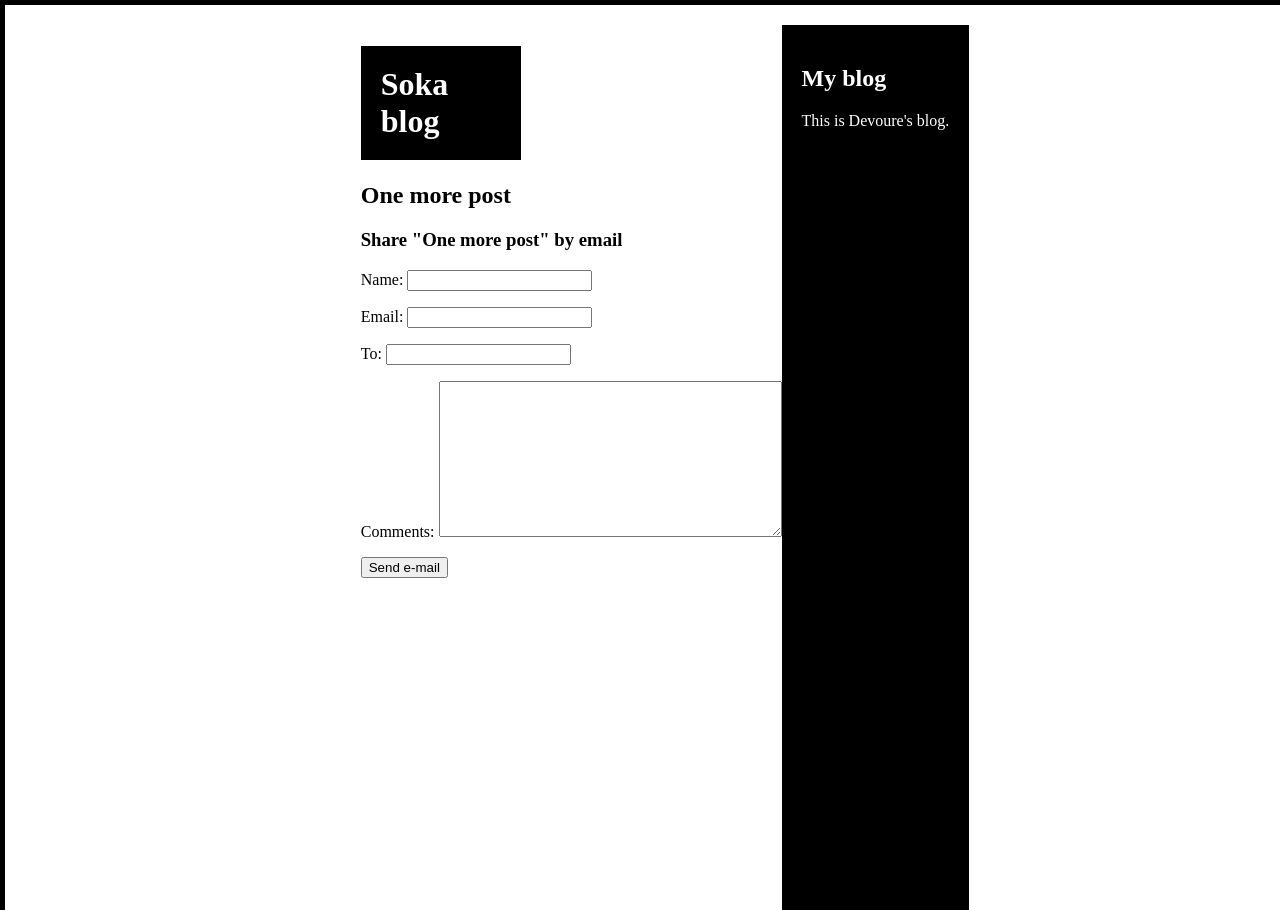
After one commit to devoure/sokablog, a Django app: page /blog/2/share/ in a window 1280 px wide. The commit adds this page. Run offline with Django 3.2, Linux system fonts and the light colour scheme; data comes from the database, SQL or seed files in the repository.

Commit message:
Added Sending emails feature

```diff
--- /dev/null
+++ b/blog/forms.py
@@ -0,0 +1,7 @@
+from django import forms
+
+class EmailPostForm(forms.Form):
+    name = forms.CharField(max_length = 25)
+    email = forms.EmailField()
+    to = forms.EmailField()
+    comments = forms.CharField(required= False, widget=forms.Textarea)
--- a/blog/templates/blog/post/detail.html
+++ b/blog/templates/blog/post/detail.html
@@ -7,4 +7,7 @@
 Published {{post.publish}} by {{post.author}}
 </p></i>
 {{ post.body|linebreaks }}
+<p>
+<a href="{% url "blog:post_share" post.id %}">Share this post</a>
+</p>
 {% endblock %}
--- a/blog/templates/blog/post/list.html
+++ b/blog/templates/blog/post/list.html
@@ -13,6 +13,7 @@
 </p>
 {{ post.body|truncatewords:30|linebreaks }}
 {% endfor %}
+
 {% include "blog/pagination.html" with page=posts %}
 <!-- the page variable in pagination.html is linked to the posts variable
   described in the views (page=posts)-->
--- /dev/null
+++ b/blog/templates/blog/post/share.html
@@ -0,0 +1,20 @@
+{% extends "blog/base.html" %}
+{% block title %}{{post.title}}{% endblock %}
+{% block content %}
+<h1>Soka blog </h1>
+<h2>{{post.title}}</h2>
+{% if sent %}
+<h3>Email was sent successfully</h3>
+<p>
+<u>"{{post.title}}"</u> was successfully sent to {{cd.to}}.
+</p>
+{% else %}
+<h3>Share "{{post.title}}" by email</h3>
+<form action="." method="post">
+  {{form.as_p}}
+  {% csrf_token %}
+  <input type="submit" value="Send e-mail">
+
+  </form>
+  {% endif %}
+  {% endblock %}
--- a/blog/urls.py
+++ b/blog/urls.py
@@ -5,4 +5,5 @@ urlpatterns = [
     url(r'^$', views.post_list, name='post_list'),
     url(r'^(?P<year>\d{4})/(?P<month>\d{2})/(?P<day>\d{2})/'\
         r'(?P<post>[-\w]+)/$',views.post_detail,name='post_detail'),
+    url(r'^(?P<post_id>\d+)/share/$', views.post_share, name='post_share'),
 ]
--- a/blog/views.py
+++ b/blog/views.py
@@ -2,6 +2,8 @@ from django.shortcuts import render, get_object_or_404
 from .models import Post
 from django.core.paginator import Paginator,EmptyPage,\
     PageNotAnInteger
+from .forms import EmailPostForm
+from django.core.mail import send_mail
 
 # Create your views here.
 #view for retrieving all the post
@@ -32,3 +34,26 @@ def post_detail(request, year, month, day, post):
                              publish__month=month,
                              publish__day=day)
     return render(request,'blog/post/detail.html',{'post':post})
+
+def post_share (request, post_id):
+    #retrieve post by id
+    post = get_object_or_404(Post, id=post_id, status='p')
+    sent = False
+
+    if request.method =='POST':
+        #form was submitted
+        form = EmailPostForm(request.POST)
+        if form.is_valid():
+            cd = form.cleaned_data
+            post_url=request.build_absolute_uri(post.get_absolute_url())
+            subject='{} ({}) recommends you reading "{}"'.format(cd['name'], cd
+                                                                 ['email'], post.title)
+            message='Read "{}" at {}\n\n{}\'s comments: {}'.format(post.title, post_url,
+                                                                   cd['name'], cd['comments'])
+            send_mail(subject, message, 'disguisedsandwich@gmail.com',[cd['to']])
+            sent = True
+    else:
+        form = EmailPostForm()
+        #submit an empty form when form is initially loaded
+    return render(request, 'blog/post/share.html', {'post':post,
+                                                'form':form,'sent':sent})
```
Also changed, not shown: soka/settings.py (+7 -0 lines).
